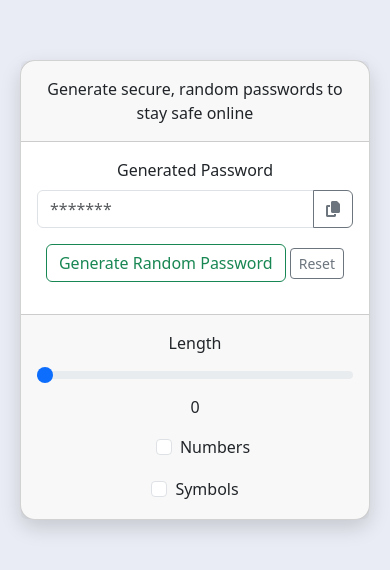
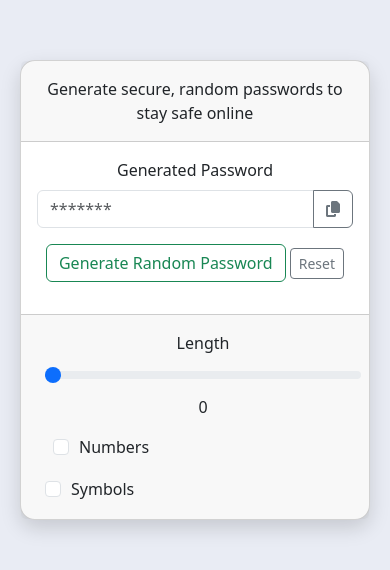
Before and after one commit to sannansarwer/js-password-generate, a plain HTML site: page index.html in a window 390 px wide. Shown: the part 132-702 px from the top of the page. Drawn offline with nearby package versions, Linux system fonts and the light colour scheme.

Commit message:
Update style.css

```diff
--- a/style.css
+++ b/style.css
@@ -18,9 +18,18 @@ body {
 @media (max-width: 576px) {
     .d-flex.gap-3.flex-wrap {
         flex-direction: column;
-        align-items: flex-start;
+        align-items: stretch; /* full width */
+        gap: 10px;
     }
+
     .form-range {
         width: 100% !important;
     }
+
+    .form-check {
+        width: 100%;
+        display: flex;
+        justify-content: flex-start;
+        gap: 10px;
+    }
 }
```
